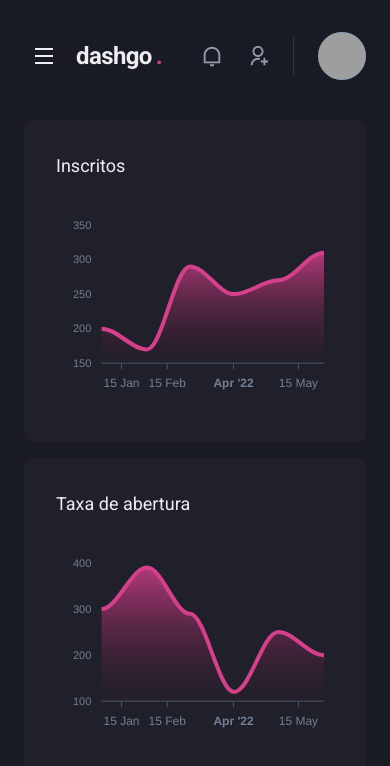
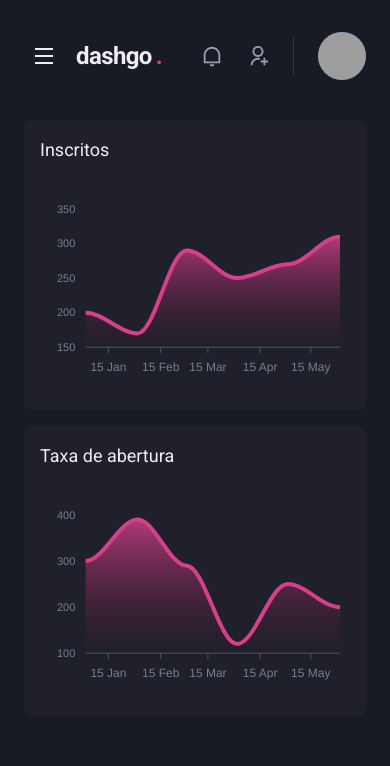
Before and after one commit to ivanvinicius/dashgo, a Next.js app: page /dashboard in a window 390 px wide. Shown: the top 766 px of the page. Built offline with nearby package versions, Linux system fonts and the light colour scheme; grey boxes are pictures that could not be loaded.

Commit message:
chore: responsive dashboard

```diff
--- a/src/pages/dashboard.tsx
+++ b/src/pages/dashboard.tsx
@@ -19,11 +19,11 @@ export default function Dashboard() {
           minChildWidth="320px"
           alignItems="flex-start"
         >
-          <Box p="8" bg="gray.800" borderRadius={8}>
+          <Box p={['4', '8']} bg="gray.800" borderRadius={8}>
             <Chart title="Inscritos" series={chartSeries.weeklySubscribers} />
           </Box>
 
-          <Box p="8" bg="gray.800" borderRadius={8}>
+          <Box p={['4', '8']} bg="gray.800" borderRadius={8}>
             <Chart title="Taxa de abertura" series={chartSeries.openingRate} />
           </Box>
         </SimpleGrid>
```
